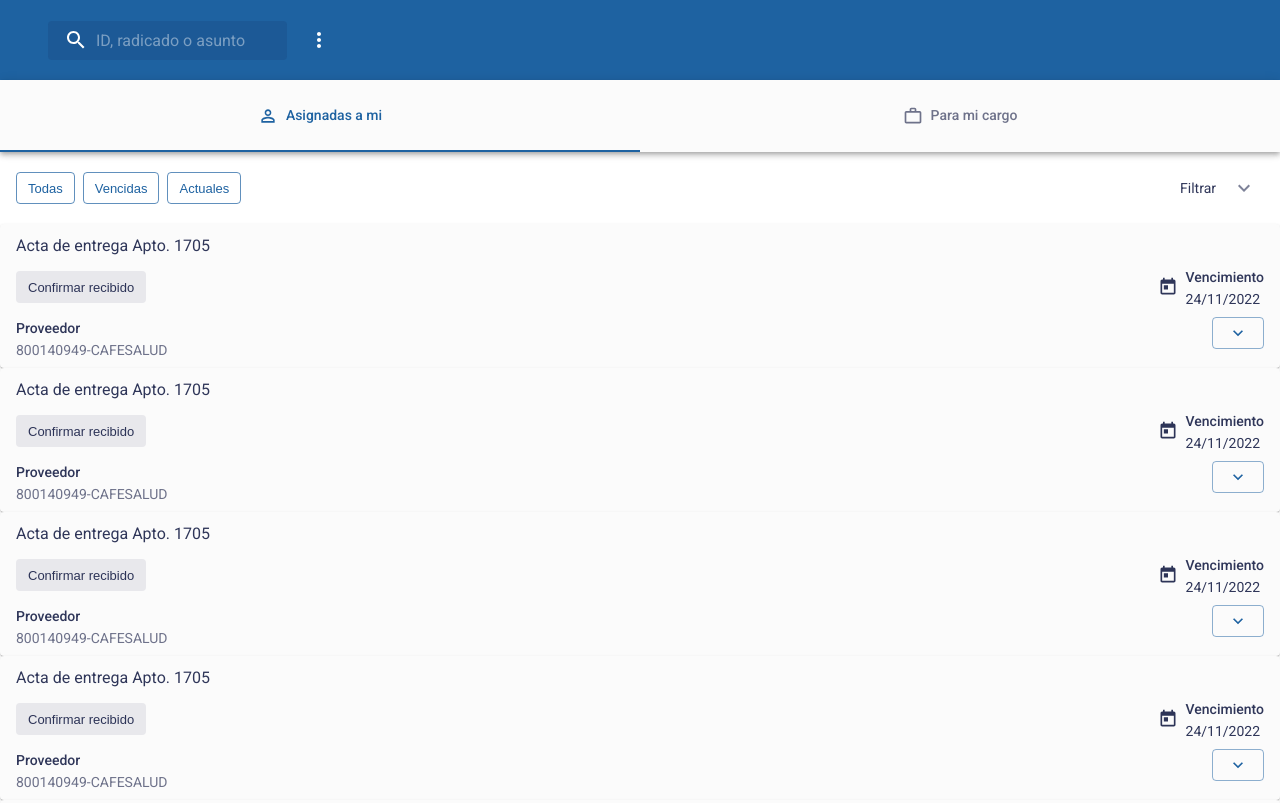
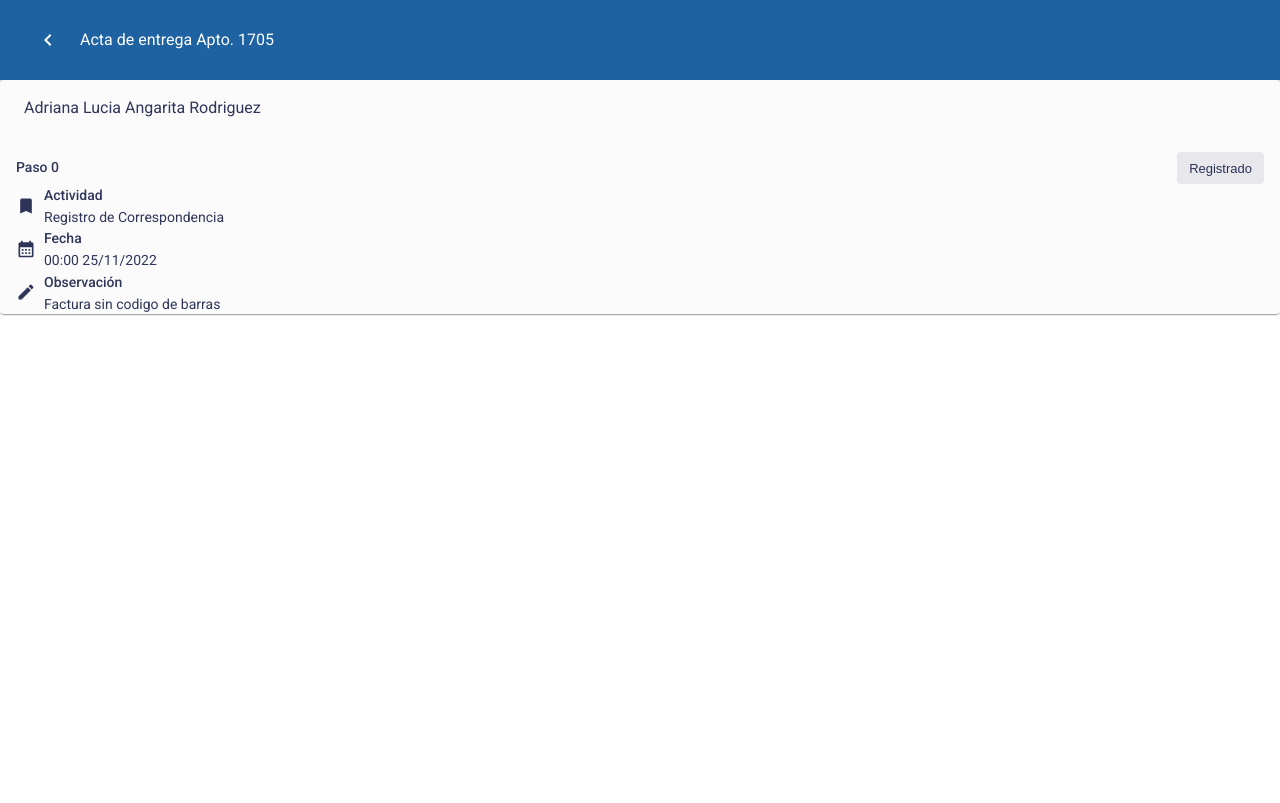
Before and after one commit to SincosoftSAS/hackathon, a React (Vite) app: page / in a window 1280 px wide. Shown: the top 803 px of the page. Built offline with nearby package versions, Linux system fonts and the light colour scheme.

Commit message:
Subiendo seguimientos

```diff
--- /dev/null
+++ b/src/components/CardsSeguimientos.tsx
@@ -0,0 +1,49 @@
+import { CardContent, CardHeader, Chip, Stack, Typography } from '@mui/material';
+import Card from '@mui/material/Card';
+import { CalendarMonth, TurnedIn, Edit } from '@mui/icons-material';
+
+export const CardsSeguimientos = () => {
+    return (
+
+        <Card>
+            <CardHeader title="Adriana Lucia Angarita Rodriguez" sx={{ paddingX: 3 }} titleTypographyProps={{ variant: 'body1', color: 'text.primary' }} />
+            <CardContent>
+                <Stack gap={1} direction={'row'} justifyContent="space-between" alignItems="center">
+                    <Typography variant="caption">Paso 0</Typography>
+                    <Chip label="Registrado"></Chip>
+                </Stack>
+                <Stack>
+                    <Stack direction={'row'} alignItems="center">
+                        <Stack direction={'column'}>
+                            <TurnedIn fontSize='small'></TurnedIn>
+                        </Stack>
+                        <Stack direction={'column'} sx={{ margin: 0, marginLeft: 1 }}>
+                            <Typography variant="caption">Actividad</Typography>
+                            <Typography variant="body2">Registro de Correspondencia</Typography>
+                        </Stack>
+                    </Stack>
+                    <Stack direction={'row'} alignItems="center">
+                        <Stack direction={'column'}>
+                            <CalendarMonth fontSize='small'></CalendarMonth>
+                        </Stack>
+                        <Stack direction={'column'} sx={{ margin: 0, marginLeft: 1 }}>
+                            <Typography variant="caption">Fecha</Typography>
+                            <Typography variant="body2">00:00 25/11/2022</Typography>
+                        </Stack>
+                    </Stack>
+                    <Stack direction={'row'} alignItems="center">
+                        <Stack direction={'column'}>
+                            <Edit fontSize='small'></Edit>
+                        </Stack>
+                        <Stack direction={'column'} sx={{ margin: 0, marginLeft: 1 }}>
+                            <Typography variant="caption">Observación</Typography>
+                            <Typography variant="body2">Factura sin codigo de barras</Typography>
+                        </Stack>
+                    </Stack>
+
+                </Stack>
+            </CardContent>
+        </Card>
+
+    )
+}
--- /dev/null
+++ b/src/components/HeaderSeguimiento.tsx
@@ -0,0 +1,68 @@
+import * as React from "react";
+import { styled, alpha } from "@mui/material/styles";
+import AppBar from "@mui/material/AppBar";
+import Box from "@mui/material/Box";
+import Toolbar from "@mui/material/Toolbar";
+import IconButton from "@mui/material/IconButton";
+import InputBase from "@mui/material/InputBase";
+import {ChevronLeft} from '@mui/icons-material';
+import { Typography } from "@mui/material";
+
+
+const Search = styled("div")(({ theme }) => ({
+  position: "relative",
+  borderRadius: theme.shape.borderRadius,
+  backgroundColor: alpha(theme.palette.text.primary, 0.12),
+  "&:hover": {
+    backgroundColor: alpha(theme.palette.text.primary, 0.25),
+  },
+  width: "100%",
+  [theme.breakpoints.up("sm")]: {
+    marginLeft: theme.spacing(3),
+    width: "auto",
+  },
+}));
+
+const SearchIconWrapper = styled("div")(({ theme }) => ({
+  padding: theme.spacing(0, 2),
+  height: "100%",
+  position: "absolute",
+  pointerEvents: "none",
+  display: "flex",
+  alignItems: "center",
+  justifyContent: "center",
+}));
+
+const StyledInputBase = styled(InputBase)(({ theme }) => ({
+  color: "inherit",
+  width: "100%",
+  "& .MuiInputBase-input": {
+    padding: theme.spacing(1, 1, 1, 0),
+    paddingLeft: `calc(1em + ${theme.spacing(4)})`,
+    "&::placeholder": {
+      color: "white",
+    },
+  },
+}));
+
+export default function PrimarySearchAppSeguimiento() {
+  return (
+    <Box sx={{ flexGrow: 1 }}>
+      <AppBar position="static">
+        <Toolbar sx={{ paddingX: 1.5, paddingY: 1, gap: 1 }}>
+
+            <IconButton
+            size="large"
+            aria-label="account of current user"
+            aria-controls="menu-appbar"
+            aria-haspopup="true"
+            color="inherit"
+          >
+            <ChevronLeft />
+          </IconButton>
+          <Typography variant="subtitle1">Acta de entrega Apto. 1705</Typography>
+        </Toolbar>
+      </AppBar>
+    </Box>
+  );
+}
--- a/src/containers/Home.tsx
+++ b/src/containers/Home.tsx
@@ -2,7 +2,9 @@ import { PersonOutline, WorkOutline } from "@mui/icons-material";
 import { AppBar, Box, Tab, Tabs } from "@mui/material";
 import { useState } from "react";
 import { CardComponent } from "../components/CardComponent";
+import { CardsSeguimientos } from "../components/CardsSeguimientos";
 import PrimarySearchAppBar from "../components/Header";
+import PrimarySearchAppBarSeguimiento from "../components/HeaderSeguimiento";
 import { Actividades } from "./Actividades";
 
 export const Home = () => {
@@ -12,8 +14,8 @@ export const Home = () => {
 
   return (
     <>
-      <PrimarySearchAppBar />
-      <AppBar color="inherit" position="static">
+      {/* <PrimarySearchAppBar /> */}
+      {/* <AppBar color="inherit" position="static">
         <Tabs
           value={tab}
           variant="fullWidth"
@@ -47,7 +49,9 @@ export const Home = () => {
       <CardComponent/>
       <CardComponent/>
       <CardComponent/>
-      <CardComponent/>
+      <CardComponent/> */}
+      <PrimarySearchAppBarSeguimiento />
+      <CardsSeguimientos/>
     </>
   );
 };
```
